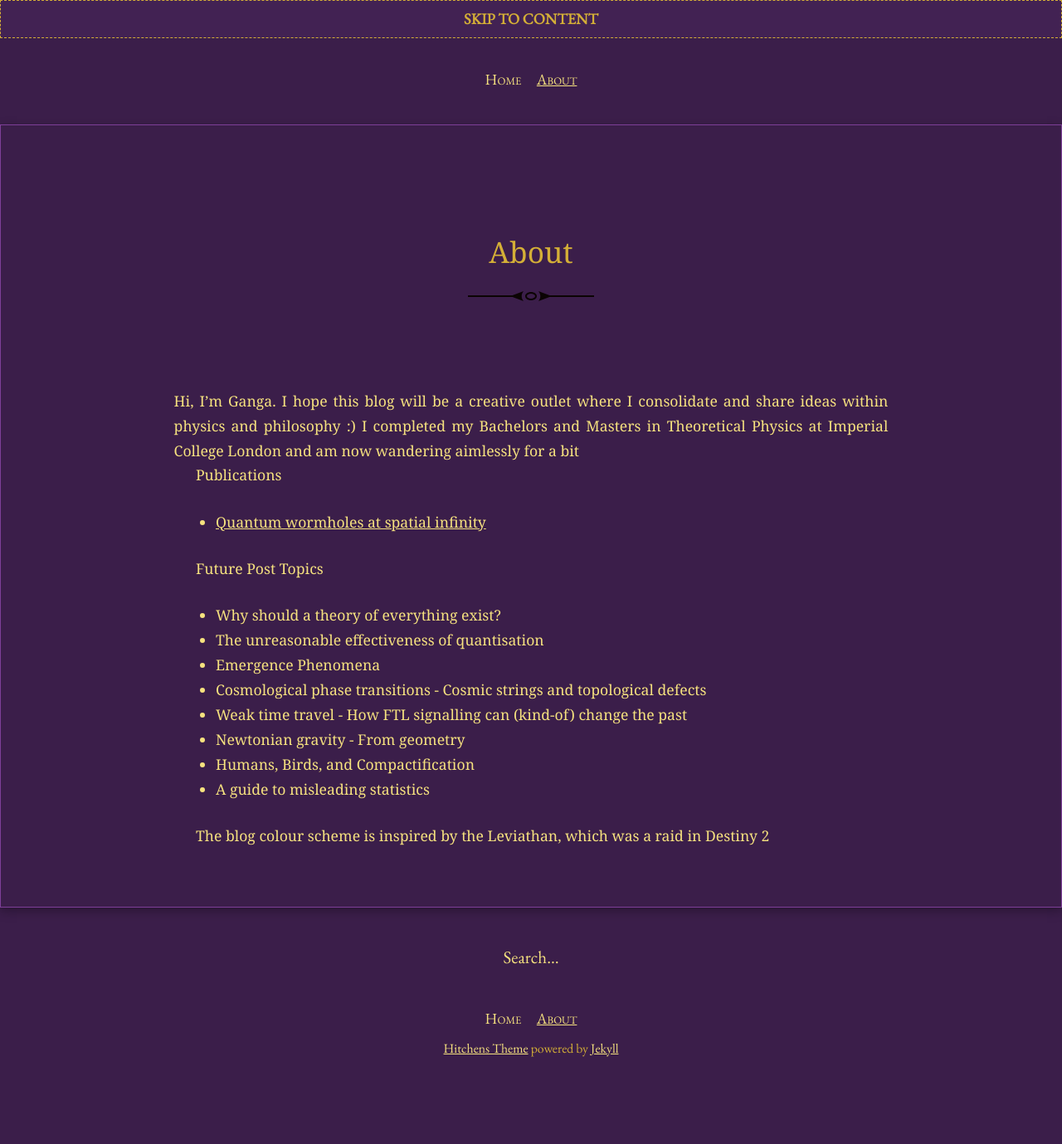
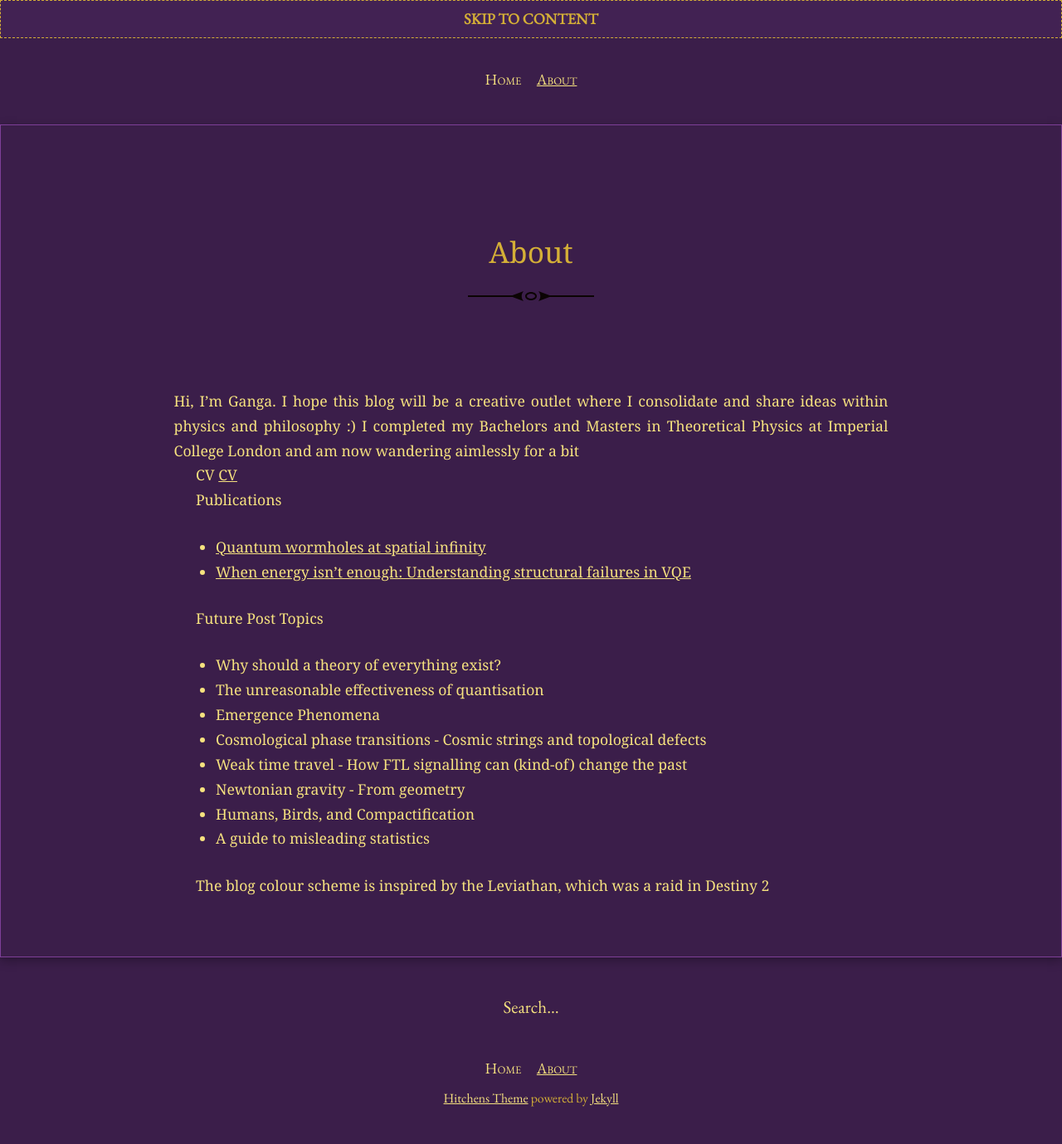
Before and after one commit to GangaSM/Meditations-on-Second-Philosophy, a Jekyll site: the page built from about.md, in a window 1280 px wide. Shown: the whole page at 83% size. Built offline with Jekyll 4.4.1, drawn with Linux system fonts in a browser that asks for light colours; before the commit the page ends 1320 px from its top, so only the background shows below that.

Commit message:
Update about.md

```diff
--- a/about.md
+++ b/about.md
@@ -6,8 +6,13 @@ title: About
 Hi, I'm Ganga. I hope this blog will be a creative outlet where I consolidate and share ideas within physics and philosophy :)
 I completed my Bachelors and Masters in Theoretical Physics at Imperial College London and am now wandering aimlessly for a bit
 
+CV
+[CV]({{ '/assets/CV.pdf' | relative_url }})
+
 Publications
 - [Quantum wormholes at spatial infinity]({{ '/assets/Quantum_Wormholes.pdf' | relative_url }})
+- [When energy isn't enough: Understanding structural failures in VQE]({{ '/assets/When_energy_isn_t_enough.pdf' | relative_url }})
+
 
 Future Post Topics
 - Why should a theory of everything exist?
```
